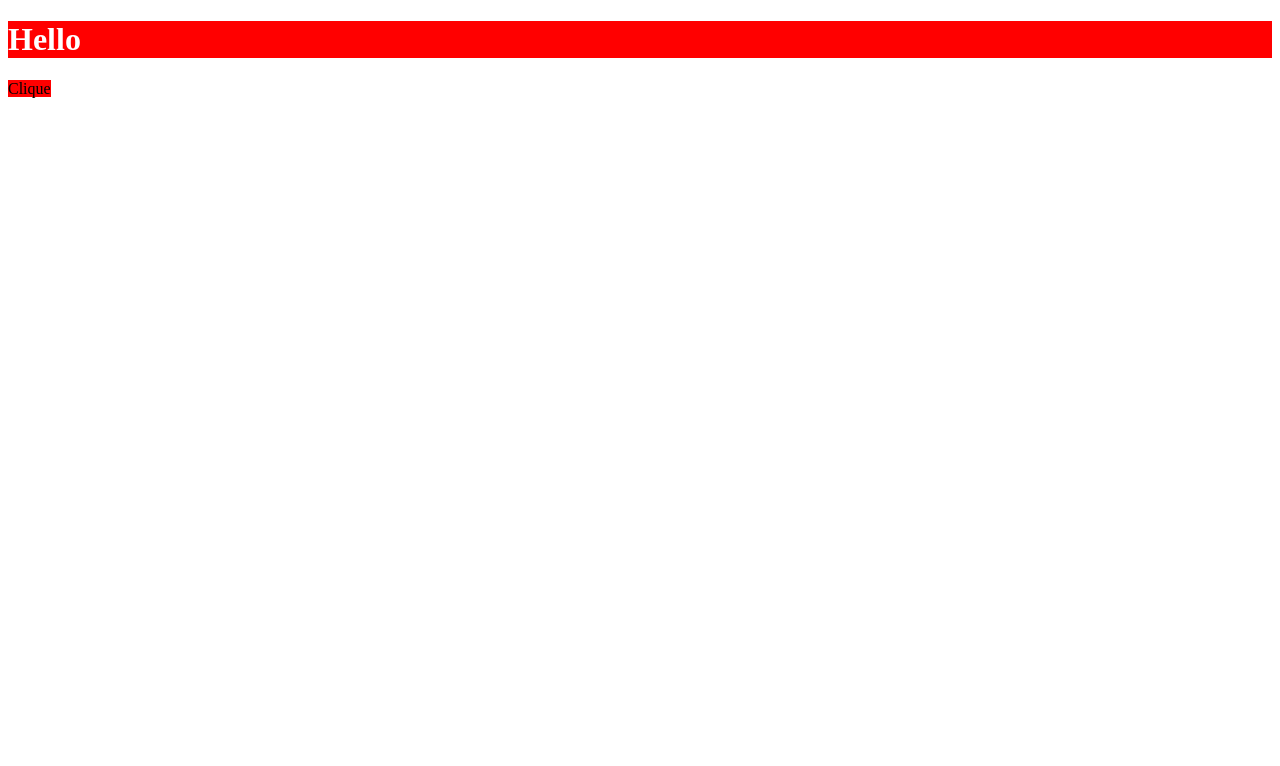
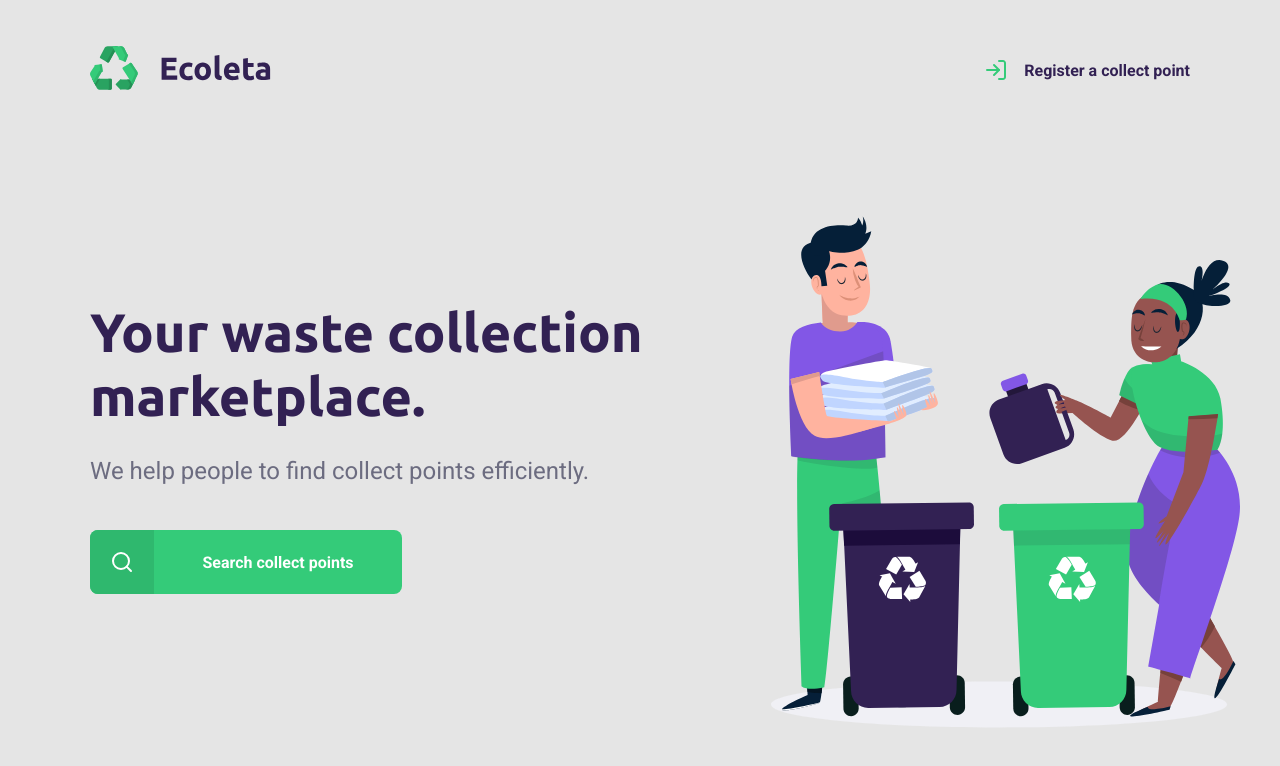
Before and after one commit to gustavopolonio/E-collect, a plain HTML site: page index.html in a window 1280 px wide. Drawn offline with Linux system fonts and the light colour scheme.

Commit message:
page-home

```diff
--- a/index.html
+++ b/index.html
@@ -1,17 +1,52 @@
 <!DOCTYPE html>
 <html lang="en">
   <head>
+    <link rel="preconnect" href="https://fonts.gstatic.com" crossorigin>
+    <link rel="preconnect" href="https://fonts.googleapis.com">
+
     <meta charset="UTF-8">
     <meta http-equiv="X-UA-Compatible" content="IE=edge">
-    <meta name="viewport" content="width=device-with, initial-scale=1.0">
+    <meta name="viewport" content="width=device-width, initial-scale=1.0">
 
     <link rel="stylesheet" href="/styles/main.css">
+    <link rel="stylesheet" href="/styles/partials/index.css">
+    <link href="https://fonts.googleapis.com/css2?family=Roboto:wght@400;500;700&family=Ubuntu:wght@700&display=swap" rel="stylesheet">
 
     <title>E-collect</title>
   </head>
 
   <body>
-    <h1 class="red white">Hello</h1>
-    <a class="red">Clique</a>
+    <div class="pageHome">
+      <div id="container">
+        <header>
+          <a id="logoIcon" href="#">
+            <img src="/assets/images/logo.svg" alt="E-collect" />
+          </a>
+
+          <a id="registerPointContainer" href="/register.html">
+            <img src="/assets/images/login.svg" alt="Login icon" />
+            Register a collect point
+          </a>
+        </header>
+
+        <main>
+          <h1>
+            Your waste collection marketplace.
+          </h1>
+          <p>
+            We help people to find collect points efficiently.
+          </p>
+          <button>
+            <span></span>
+            <strong>
+              Search collect points
+            </strong>
+          </button>
+
+        </main>
+
+      </div>
+    </div>
+
   </body>
 </html>
--- a/styles/main.css
+++ b/styles/main.css
@@ -1,7 +1,31 @@
-.red {
-  background: red;
+:root {
+  --title: #322153;
+  --text: #6C6C80;
+  --green: #34CB79;
 }
 
-.white {
-  color: white;
+* {
+  margin: 0;
+  padding: 0;
+  box-sizing: border-box;
 }
+
+
+body {
+  background: #E5E5E5;
+  height: 100vh;
+  -webkit-font-smoothing: antialiased;
+}
+
+button {
+  cursor: pointer;
+}
+
+a {
+  text-decoration: none;
+}
+
+h1, h2, h3 {
+  font-family: 'Ubuntu', sans-serif;
+  color: var(--title);
+}
--- /dev/null
+++ b/styles/partials/index.css
@@ -0,0 +1,145 @@
+.pageHome {
+  height: 100%;
+  background: url("/assets/images/background.svg") no-repeat;
+
+  background-position: 95% 75%;
+  background-size: 29.3rem 32rem;
+}
+
+#container {
+  width: 90%;
+  max-width: 1100px;
+  margin: 0 auto;
+
+  display: flex;
+  flex-direction: column;
+  height: 100%;
+}
+
+header {
+  display: flex;
+  align-items: center;
+  justify-content: space-between;
+  margin-top: 2.88rem;
+}
+
+#logoIcon {
+  transition: 0.2s;
+}
+
+#logoIcon:hover {
+  opacity: 0.85;
+}
+
+#logoIcon img {
+  width: 11.3rem;
+  height: 2.75rem;
+}
+
+#registerPointContainer {
+  font: 700 1rem 'Roboto', sans-serif;
+  display: flex;
+  align-items: center;
+  color: var(--title);
+
+  transition: 0.2s;
+}
+
+#registerPointContainer:hover {
+  opacity: 0.85;
+}
+
+#registerPointContainer img {
+  margin-right: 1rem;
+  width: 1.5rem;
+  height: 1.5rem;
+}
+
+main {
+  display: flex;
+  flex-direction: column;
+  justify-content: center;
+  flex: 1;
+  max-width: 560px;
+}
+
+main h1 {
+  font-size: 3.38rem;
+  line-height: 4rem;
+}
+
+main p {
+  font: 400 1.5rem 'Roboto', sans-serif;
+  line-height: 2.4rem;
+  color: var(--text);
+  margin: 1.5rem 0 2.5rem;
+}
+
+main button {
+  font: 700 1rem 'Roboto', sans-serif;
+  color: #FFFFFF;
+  background: var(--green);
+  border: none;
+  border-radius: 0.5rem;
+  width: 19.5rem;
+  height: 4rem;
+
+  display: flex;
+  align-items: center;
+
+  transition: 0.3s;
+}
+
+main button:hover {
+  filter: brightness(0.8);
+}
+
+main button span {
+  width: 4rem;
+  height: 4rem;
+  border-radius: 0.5rem 0 0 0.5rem;
+  background: #2FB86E;
+  display: inline-block;
+
+  display: flex;
+  align-items: center;
+  justify-content: center;
+}
+
+main button span::after {
+  content: '';
+  background: url("/assets/images/search.svg");
+  width: 1.5rem;
+  height: 1.5rem;
+
+  background-size: 1.5rem 1.5rem;
+}
+
+main button strong {
+  flex: 1;
+  text-align: center;
+}
+
+
+@media (max-width: 1098px) {
+  .pageHome {
+    background: none;
+  }
+
+  #container {
+    align-items: center;
+    text-align: center;
+  }
+
+  #registerPointContainer {
+    position: absolute;
+    bottom: 2rem;
+    left: 50%;
+    transform: translateX(-50%);
+  }
+
+  main {
+    align-items: center;
+  }
+
+}
```
Also changed, not shown: assets/images/background.svg (added), assets/images/baterias.svg (added), assets/images/check.svg (added), assets/images/eletronicos.svg (added), assets/images/lampadas.svg (added), assets/images/login.svg (added), assets/images/logo.svg (added), assets/images/oleo.svg (added), assets/images/organincos.svg (added), assets/images/papeis.svg (added), assets/images/search.svg (added), assets/images/voltar.svg (added).
